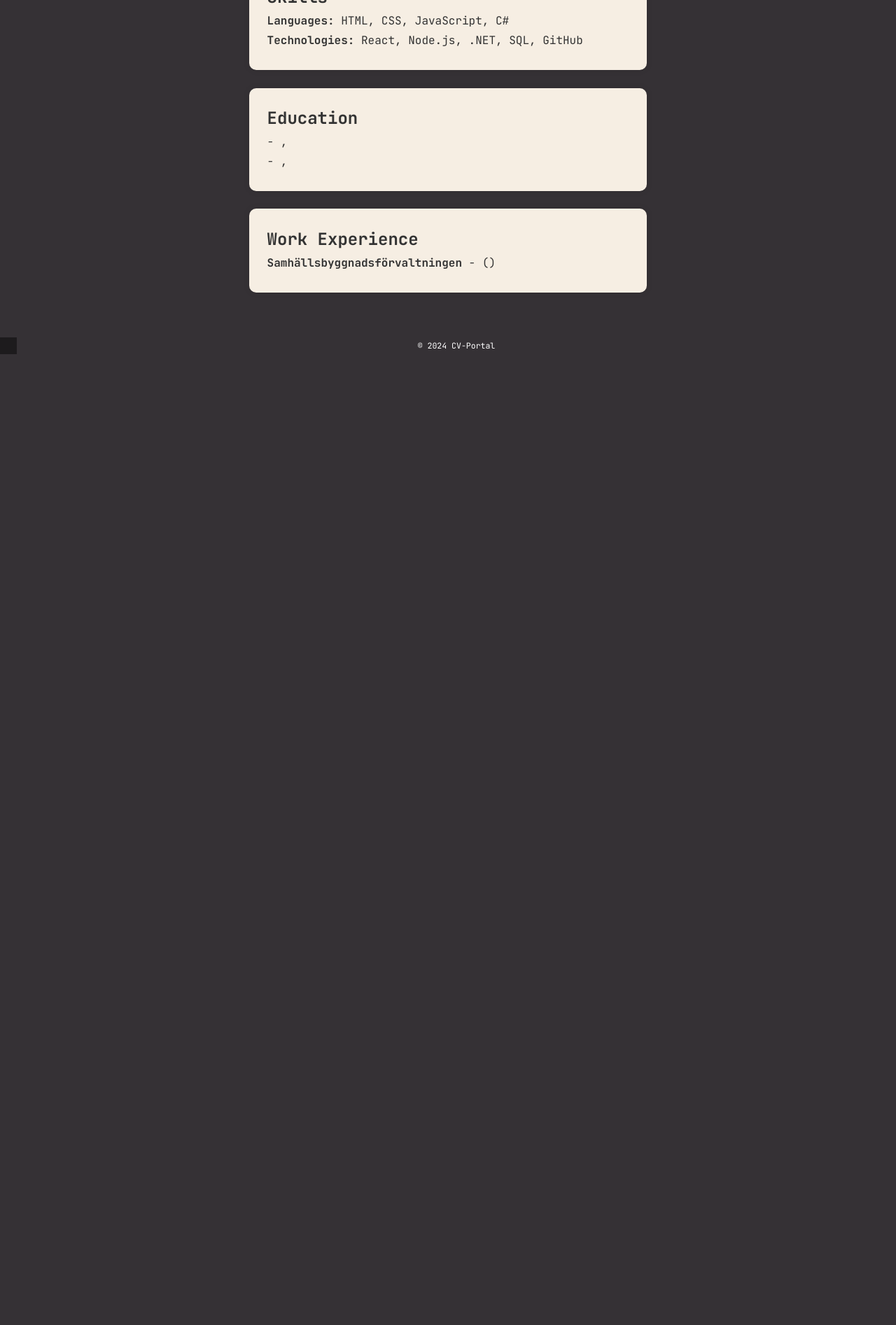
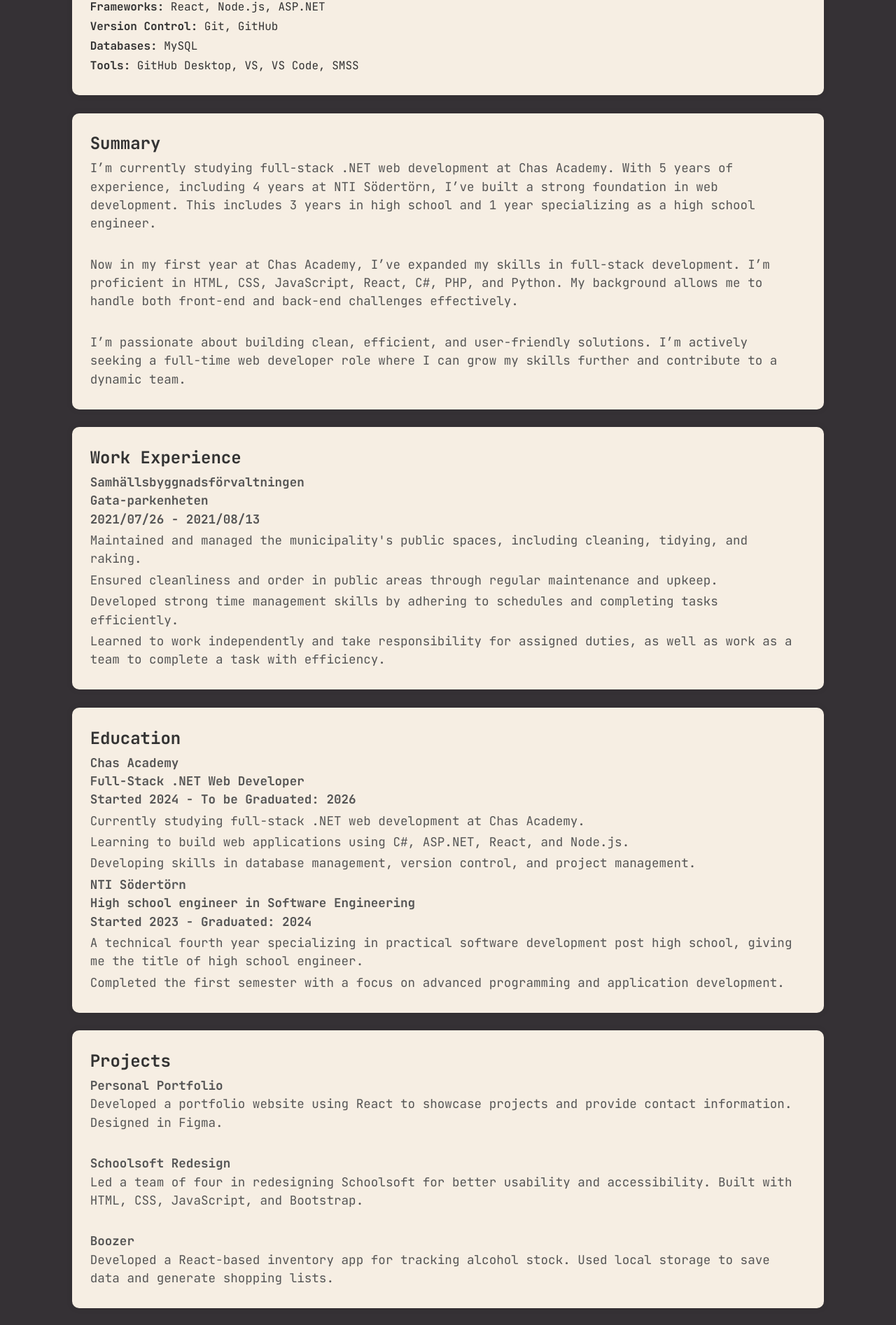
Before and after one commit to MyNameJaeff/CV-Portal_V.2_React, a React (Vite) app: page /CV-Portal_V.2_React/cv in a window 1280 px wide. Shown: the part 580-2473 px from the top of the page at 70% size. Before the commit the page ends 1086 px from the top, so only its background shows below. Built offline with nearby package versions, Linux system fonts and the light colour scheme.

Commit message:
Hopecore

```diff
--- a/public/assets/cv.json
+++ b/public/assets/cv.json
@@ -1,10 +1,9 @@
 {
     "education": [
       {
-            "title": "Full-Stack .NET Web Developer",
-            "institution": "Chas Academy",
-            "location": "Sweden",
-            "period": "Started 2024 - To be Graduated: 2026",
+        "school": "Chas Academy",
+        "degree": "Full-Stack .NET Web Developer",
+        "year": "Started 2024 - To be Graduated: 2026",
         "details": [
           "Currently studying full-stack .NET web development at Chas Academy.",
           "Learning to build web applications using C#, ASP.NET, React, and Node.js.",
@@ -12,10 +11,9 @@
         ]
       },
       {
-            "title": "High school engineer in Software Engineering",
-            "institution": "NTI Södertörn",
-            "location": "Sweden",
-            "period": "Started 2023 - Graduated: 2024",
+        "school": "NTI Södertörn",
+        "degree": "High school engineer in Software Engineering",
+        "year": "Started 2023 - Graduated: 2024",
         "details": [
           "A technical fourth year specializing in practical software development post high school, giving me the title of high school engineer.",
           "Completed the first semester with a focus on advanced programming and application development."
@@ -24,10 +22,9 @@
     ],
     "workExperience": [
       {
-            "title": "Gata-parkenheten",
         "company": "Samhällsbyggnadsförvaltningen",
-            "location": "Nynäshamn, Sweden",
-            "period": "2021/07/26 - 2021/08/13",
+        "role": "Gata-parkenheten",
+        "year": "2021/07/26 - 2021/08/13",
         "tasks": [
           "Maintained and managed the municipality's public spaces, including cleaning, tidying, and raking.",
           "Ensured cleanliness and order in public areas through regular maintenance and upkeep.",
--- a/src/App.css
+++ b/src/App.css
@@ -6,7 +6,8 @@
 }
 
 
-html,body {
+html,
+body {
   height: fit-content;
   font-family: "JetBrains Mono", serif;
   color: #ffffff;
@@ -730,13 +731,37 @@ main {
 /* On screen size changes */
 @media screen and (max-width: 1250px) {
   .portfolioCards {
+    min-height: 87vh;
+  }
+
+  .portfolioCards {
     grid-template-columns: repeat(3, 1fr);
+  }
+
+  .portfolioCards>div:not(.loading-overlay) {
+    min-height: 50vh;
+  }
+
+  .emptyDiv {
+    display: none !important;
   }
 }
 
 @media screen and (max-width: 1000px) {
+  .portfolioDiv {
+    min-height: 87vh;
+  }
+
   .portfolioCards {
     grid-template-columns: repeat(2, 1fr);
+  }
+
+  .portfolioCards>div:not(.loading-overlay) {
+    min-height: 60vh;
+  }
+
+  .emptyDiv {
+    display: none !important;
   }
 }
 
@@ -925,7 +950,7 @@ main {
   }
 
   .portfolioCards>div {
-    min-height: 40vh;
+    min-height: 60vh !important;
   }
 
   .cardBody p {
--- a/src/pages/cv.jsx
+++ b/src/pages/cv.jsx
@@ -4,6 +4,7 @@ const CVComponent = () => {
 	const [education, setEducation] = useState([]);
 	const [workExperience, setWorkExperience] = useState([]);
 
+	// Hämta data från JSON
 	useEffect(() => {
 		fetch("/CV-Portal_V.2_React/assets/cv.json")
 			.then((res) => res.json())
@@ -39,35 +40,124 @@ const CVComponent = () => {
 				<h3 className="cv-heading">Skills</h3>
 				<ul className="cv-list">
 					<li className="cv-list-item">
-						<strong>Languages:</strong> HTML, CSS, JavaScript, C#
+						<strong>Languages:</strong> HTML, CSS, JavaScript, C#, PHP, Python
 					</li>
 					<li className="cv-list-item">
-						<strong>Technologies:</strong> React, Node.js, .NET, SQL, GitHub
+						<strong>Frameworks:</strong> React, Node.js, ASP.NET
+					</li>
+					<li className="cv-list-item">
+						<strong>Version Control:</strong> Git, GitHub
+					</li>
+					<li className="cv-list-item">
+						<strong>Databases:</strong> MySQL
+					</li>
+					<li className="cv-list-item">
+						<strong>Tools:</strong> GitHub Desktop, VS, VS Code, SMSS
 					</li>
 				</ul>
 			</section>
 
-			<section className="cv-section educationSection">
-				<h3 className="cv-heading">Education</h3>
-				<ul className="cv-list">
-					{education.map((item, index) => (
-						<li key={index} className="cv-list-item">
-							<strong>{item.school}</strong> - {item.degree}, {item.year}
-						</li>
-					))}
-				</ul>
+			<section className="cv-section summarySection">
+				<h3 className="cv-heading">Summary</h3>
+				<p className="cv-text">
+					I’m currently studying full-stack .NET web development at Chas Academy.
+					With 5 years of experience, including 4 years at NTI Södertörn, I’ve
+					built a strong foundation in web development. This includes 3 years in
+					high school and 1 year specializing as a high school engineer.
+				</p>
+				<br />
+				<p className="cv-text">
+					Now in my first year at Chas Academy, I’ve expanded my skills in
+					full-stack development. I’m proficient in HTML, CSS, JavaScript, React,
+					C#, PHP, and Python. My background allows me to handle both front-end
+					and back-end challenges effectively.
+				</p>
+				<br />
+				<p className="cv-text">
+					I’m passionate about building clean, efficient, and user-friendly
+					solutions. I’m actively seeking a full-time web developer role where I
+					can grow my skills further and contribute to a dynamic team.
+				</p>
 			</section>
 
 			<section className="cv-section workExperienceSection">
 				<h3 className="cv-heading">Work Experience</h3>
-				<ul className="cv-list">
-					{workExperience.map((item, index) => (
-						<li key={index} className="cv-list-item">
-							<strong>{item.company}</strong> - {item.role} ({item.year})
-						</li>
-					))}
-				</ul>
+				{workExperience.map((job, index) => (
+					<div className="cv-text" key={index}>
+						<h4>{job.company}</h4>
+						<h4>{job.role}</h4>
+						<p>
+							<strong>{job.year}</strong>
+						</p>
+						<p>{job.period}</p>
+						<ul className="cv-list">
+							{job.tasks.map((task, idx) => (
+								<li className="cv-list-item" key={idx}>
+									{task}
+								</li>
+							))}
+						</ul>
+					</div>
+				))}
 			</section>
+
+			<section className="cv-section educationSection">
+				<h3 className="cv-heading">Education</h3>
+				{education.map((edu, index) => (
+					<div className="cv-text" key={index}>
+						<h4>
+							<strong>{edu.school}</strong>
+						</h4>
+						<h4>{edu.degree}</h4>
+						<p>
+							<strong>{edu.year}</strong>
+						</p>
+						<p>{edu.period}</p>
+						<ul className="cv-list">
+							{edu.details.map((detail, idx) => (
+								<li className="cv-list-item" key={idx}>
+									{detail}
+								</li>
+							))}
+						</ul>
+					</div>
+				))}
+			</section>
+
+			<section className="cv-section projectsSection">
+				<h3 className="cv-heading">Projects</h3>
+				<div className="cv-text">
+					<h4>Personal Portfolio</h4>
+					<p>
+						Developed a portfolio website using React to showcase projects and
+						provide contact information. Designed in Figma.
+					</p>
+				</div>
+				<br />
+				<div className="cv-text">
+					<h4>Schoolsoft Redesign</h4>
+					<p>
+						Led a team of four in redesigning Schoolsoft for better usability
+						and accessibility. Built with HTML, CSS, JavaScript, and Bootstrap.
+					</p>
+				</div>
+				<br />
+				<div className="cv-text">
+					<h4>Boozer</h4>
+					<p>
+						Developed a React-based inventory app for tracking alcohol stock.
+						Used local storage to save data and generate shopping lists.
+					</p>
+				</div>
+			</section>
+
+			<button
+				type="button"
+				className="cv-print-button"
+				onClick={() => window.print()}
+			>
+				Print CV
+			</button>
 		</div>
 	);
 };
```
Lines whose indentation alone changed are shown as unchanged.
